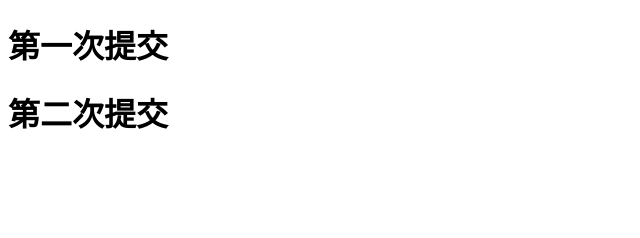
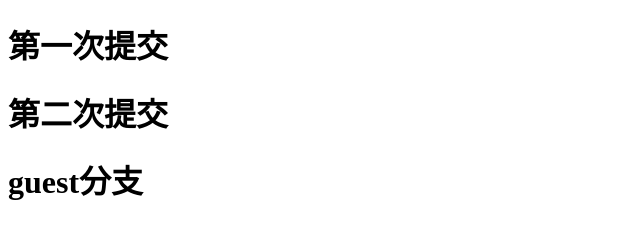
Before and after one commit to zylweb/gitdemo, a plain HTML site: page index.html in a window 1280 px wide. Shown: the whole page, without its empty margins (0-640 px from the left). Drawn offline with Linux system fonts and the light colour scheme.

Commit message:
guest分支提交

```diff
--- a/index.html
+++ b/index.html
@@ -9,5 +9,6 @@
 <body>
     <h1>第一次提交</h1>
     <h1>第二次提交</h1>
+    <h1>guest分支</h1>
 </body>
 </html>
```
